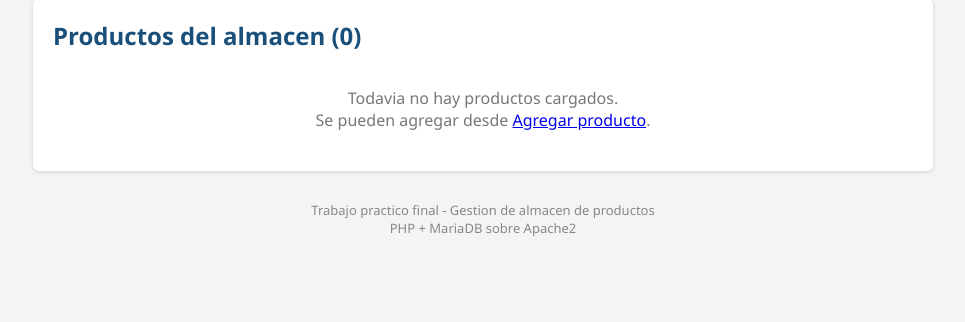
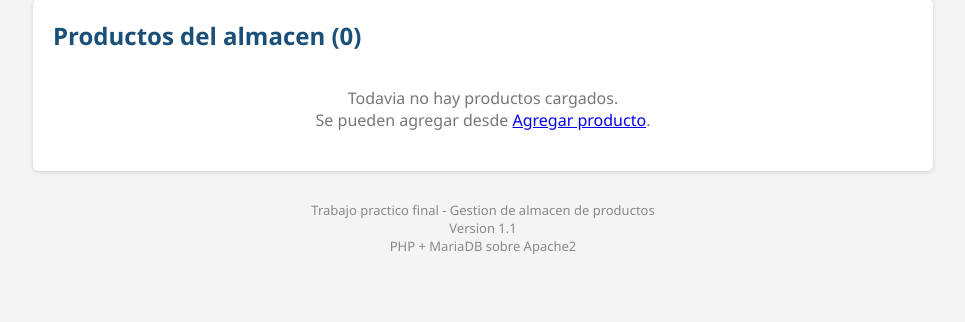
Before and after one commit to ImaSantiiDev/Practico_final, a PHP site: page /index.php in a window 1280 px wide. Shown: the part 129-451 px from the top of the page, without its empty margins (157-1122 px from the left). Run offline with PHP 8.4, Linux system fonts and the light colour scheme; data that the repository does not hold is empty.

Commit message:
agrego numero de version en el pie de pagina

```diff
--- a/includes/footer.php
+++ b/includes/footer.php
@@ -1,6 +1,7 @@
 </main>
 <footer>
     <p>Trabajo practico final - Gestion de almacen de productos</p>
+    <p>Version 1.1</p>
     <p>PHP + MariaDB sobre Apache2</p>
 </footer>
 </body>
```
